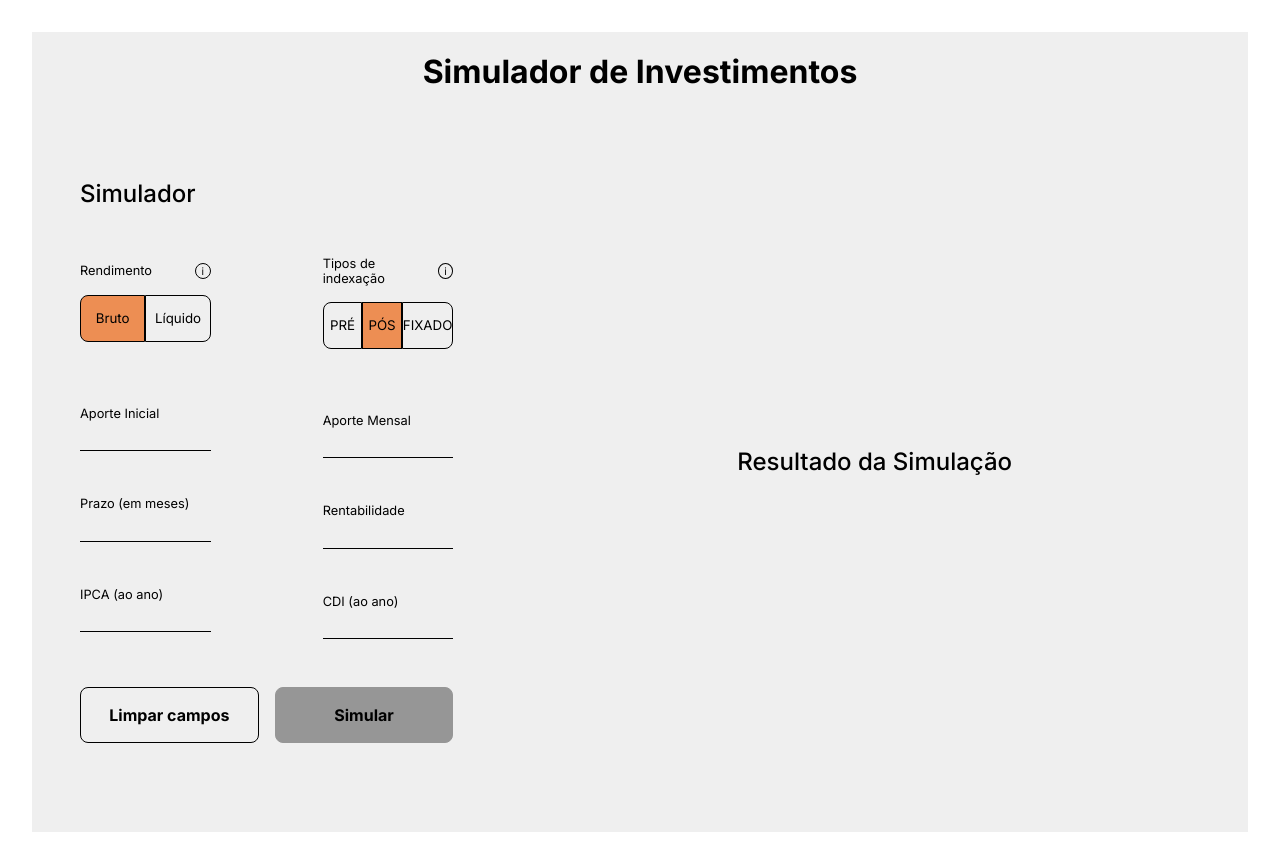
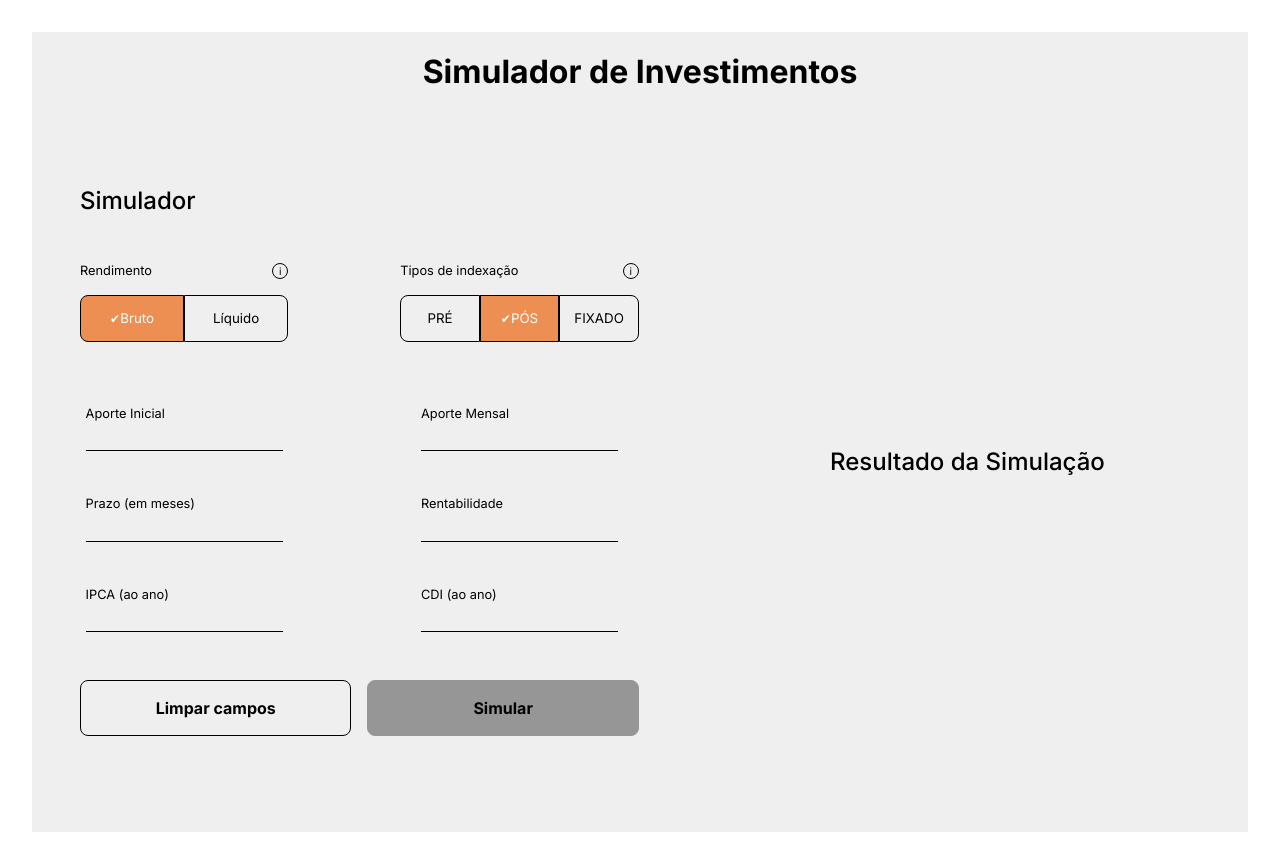
Before and after one commit to mauricioleite1/desafio-eqi-investimentos, a Next.js app: page / in a window 1280 px wide. Built offline with nearby package versions, Linux system fonts and the light colour scheme; no server answers.

Commit message:
Melhorias ao botão selecionado

```diff
--- a/components/Button.js
+++ b/components/Button.js
@@ -21,7 +21,7 @@ const Button = ({ codigo, titulo }) => {
       className={`btn btn-choice ${selected && 'selected'}`}
       onClick={handleClick}
     >
-      {titulo}
+     <span><h5>{ selected && '✔' }</h5>{titulo}</span>
     </button>
   );
 };
--- a/components/Simulador/Form.js
+++ b/components/Simulador/Form.js
@@ -9,7 +9,7 @@ const Form = ({ titulo, inputs, opcoes }) => {
       <div className={styles.choice}>
         <div>
           <h4>{titulo}</h4>
-          <span>
+          <span id={styles.info}>
             <h4>i</h4>
           </span>
         </div>
--- a/styles/Simulador.module.scss
+++ b/styles/Simulador.module.scss
@@ -19,7 +19,10 @@
     @include flexspaced;
     @include size(auto, 100%);
 
-    span {
+    }
+  }
+
+  #info {
     @include flex;
     @include size(1rem, 1rem);
     border: 1px solid #000;
@@ -29,8 +32,6 @@
 
     &:hover {
       opacity: 0.6;
-      }
-    }
     }
   }
 
--- a/styles/_buttons.scss
+++ b/styles/_buttons.scss
@@ -48,5 +48,7 @@ button {
 }
 
 .selected {
+  @include size(100%, 10rem);
   background: #ed8e53;
+  color: white;
 }
--- a/styles/_fonts.scss
+++ b/styles/_fonts.scss
@@ -10,3 +10,13 @@ h4 {
   font-size: 0.8em;
   font-weight: 400;
 }
+
+h5 {
+  font-size: 0.9em;
+  font-weight: 400;
+}
+
+span {
+  align-items: center;
+  display: flex;
+}
```
Lines whose indentation alone changed are shown as unchanged.
